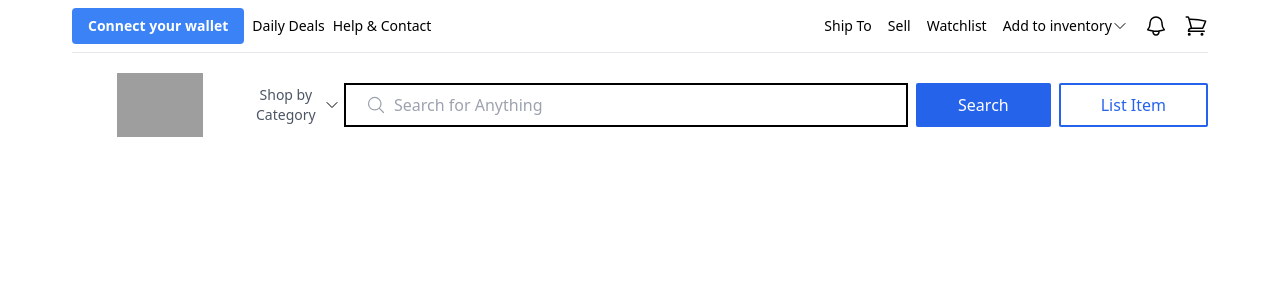
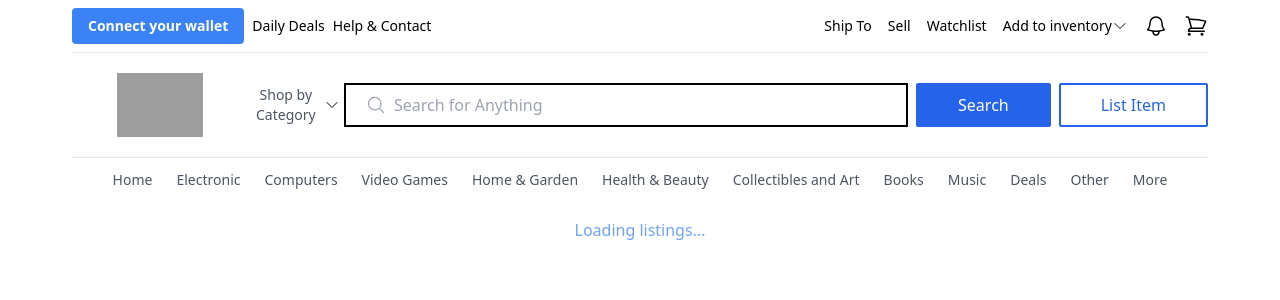
Before and after one commit to JasonXu0920/ShopSync, a Next.js app in the folder shopsync/: page / in a window 1280 px wide. Shown: the top 300 px of the page. Built offline with nearby package versions, Linux system fonts and the light colour scheme; grey boxes are pictures that could not be loaded.

Commit message:
category section and main

```diff
--- a/shopsync/components/Header.tsx
+++ b/shopsync/components/Header.tsx
@@ -79,6 +79,23 @@ function Header({}: Props) {
           <button className="border-2 border-blue-600 px-5 md:px-10 py-2 text-blue-600 hover:bg-blue-600/50 hover:text-white cursor-pointer rounded-sm">List Item</button>
         </Link>
       </section>
+
+      <hr/>
+
+      <section className="flex p-3 space-x-6 text-xs md:text-sm whitespace-nowrap justify-center px-6">
+        <p className="link">Home</p>
+        <p className="link">Electronic</p>
+        <p className="link">Computers</p>
+        <p className="link hidden sm:inline">Video Games</p>
+        <p className="link hidden sm:inline">Home & Garden</p>
+        <p className="link hidden md:inline">Health & Beauty</p>
+        <p className="link hidden lg:inline">Collectibles and Art</p>
+        <p className="link hidden lg:inline">Books</p>
+        <p className="link hidden lg:inline">Music</p>
+        <p className="link hidden xl:inline">Deals</p>
+        <p className="link hidden xl:inline">Other</p>
+        <p className="link ">More</p>
+      </section>
     </div>
   );
 }
--- a/shopsync/pages/index.tsx
+++ b/shopsync/pages/index.tsx
@@ -1,13 +1,26 @@
 import Image from 'next/image'
 import { Inter } from 'next/font/google'
 import Header from '@/components/Header'
+import { useState } from 'react'
 
 const inter = Inter({ subsets: ['latin'] })
 
 export default function Home() {
+  const [isLoading, setIsLoading] = useState(true);
   return (
    <div className=''>
-      <Header></Header>
+      <Header />
+      <main className='max-w-6xl mx-auto p-2'>
+        {isLoading? (
+          <p className='text-center animate-pulse text-blue-500'>
+            Loading listings...
+          </p>
+        ) : (
+          <p className='text-center'>
+            Loaded
+          </p>
+        )}
+      </main>
    </div>
   )
 }
```
